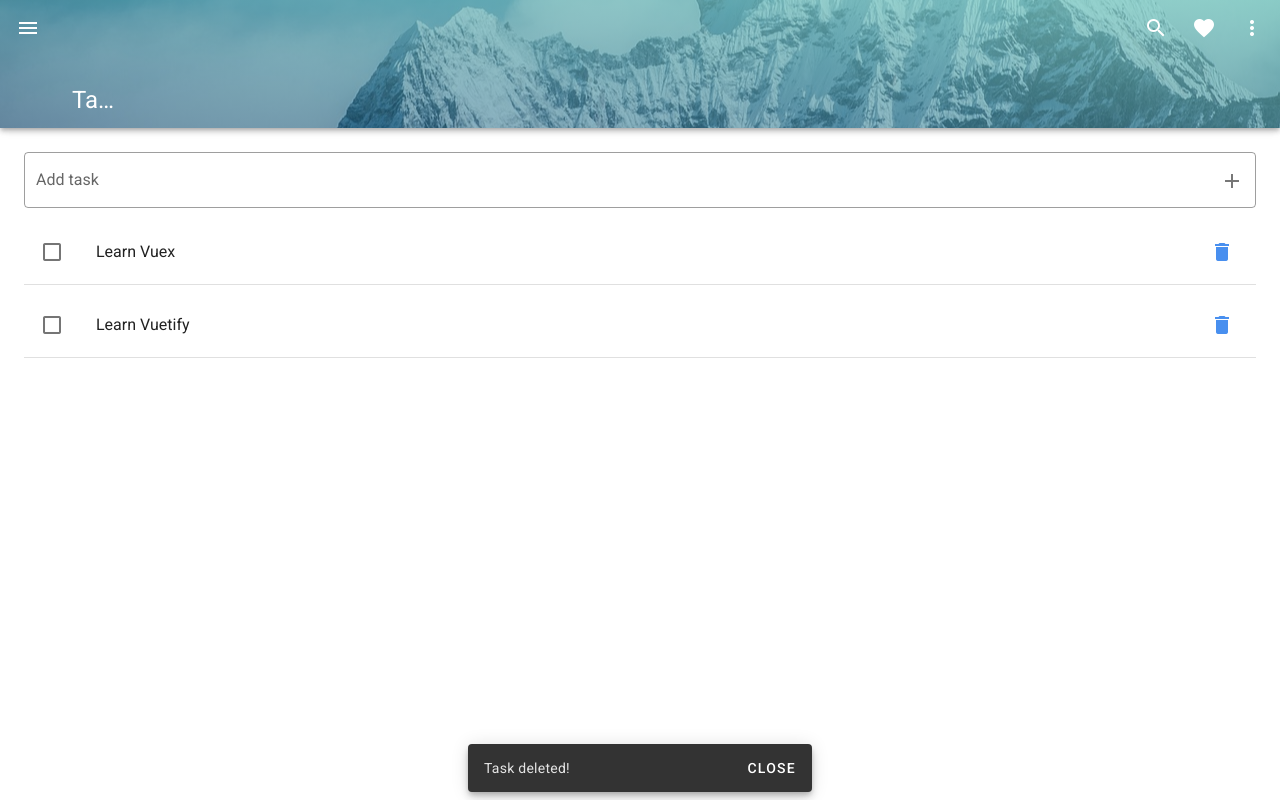
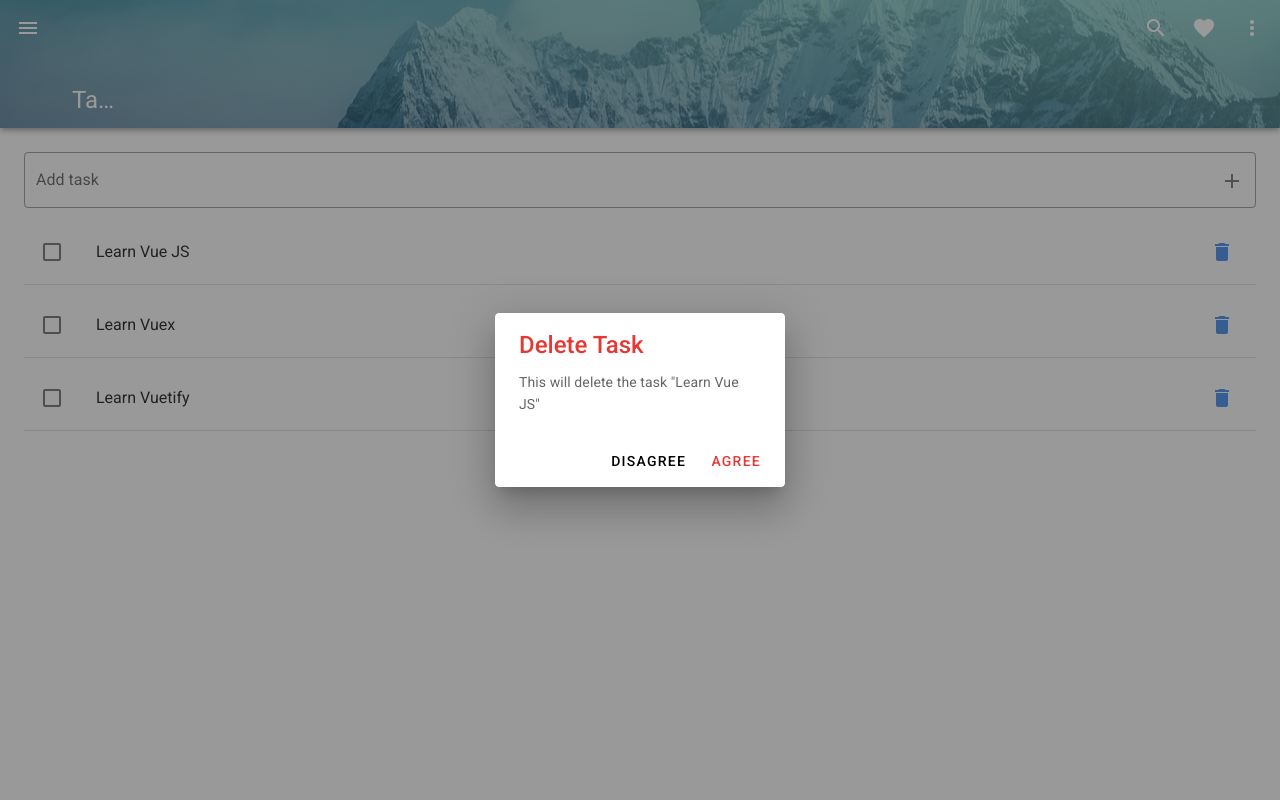
Before and after one commit to shaolinmkz/vuetify, a Vue app: page /#/ in a window 1280 px wide. Both pictures are taken after a click on the button 1222 px from the left and 252 px from the top of the page. Built offline with nearby package versions, Linux system fonts and the light colour scheme.

Commit message:
add delete modal

```diff
--- /dev/null
+++ b/src/components/Todo/Dialog/DeleteDialog.vue
@@ -0,0 +1,40 @@
+<template>
+  <v-row justify="center">
+    <v-dialog v-model="dialog" persistent max-width="290">
+      <v-card>
+        <v-card-title class="red--text text--darken-1 text-h5">
+          Delete Task
+        </v-card-title>
+        <v-card-text
+          >This will delete the task {{ `"${task.title}"` }}</v-card-text
+        >
+        <v-card-actions>
+          <v-spacer></v-spacer>
+          <v-btn color="black darken-1" text @click="$emit('onDeleteComplete')">
+            Disagree
+          </v-btn>
+          <v-btn color="red darken-1" text @click="deleteTask(task.id)">
+            Agree
+          </v-btn>
+        </v-card-actions>
+      </v-card>
+    </v-dialog>
+  </v-row>
+</template>
+
+<script lang="ts">
+import Vue from 'vue';
+
+export default Vue.extend({
+  props: ["task", "toggleDialog", "dialog"],
+  methods: {
+      deleteTask(id: number) {
+      this.$store.dispatch("deleteTask", id);
+      this.$emit("onDeleteComplete");
+    },
+  }
+});
+</script>
+
+<style>
+</style>
--- a/src/components/Todo/ListTasks.vue
+++ b/src/components/Todo/ListTasks.vue
@@ -1,6 +1,18 @@
 <template>
   <v-list subheader two-line flat>
-    <task v-for="task in $store.state.tasks" :key="task.id" :task="task" />
+    <task
+      v-for="task in $store.state.tasks"
+      :key="task.id"
+      :task="task"
+      @onDeleteTrigger="triggerDeleteTask"
+    />
+    <delete-dialog
+      v-if="activeTodo && dialog"
+      :task="activeTodo"
+      :dialog="dialog"
+      :toggleDialog="toggleDialog"
+      @onDeleteComplete="reset"
+    />
   </v-list>
 </template>
 
@@ -8,9 +20,35 @@
 import Vue from "vue";
 import Task from "./Task.vue";
 
+interface ITask {
+  id: number;
+  title: string;
+  completed: boolean;
+}
+
 export default Vue.extend({
   components: {
-    'task': Task,
+    "delete-dialog": () => import("@/components/Todo/Dialog/DeleteDialog.vue"),
+    task: Task,
+  },
+  data() {
+    return {
+      activeTodo: null as ITask | null,
+      dialog: false,
+    };
+  },
+  methods: {
+    triggerDeleteTask(task: ITask) {
+      this.activeTodo = task;
+      this.toggleDialog();
+    },
+    reset() {
+      this.dialog = false;
+      this.activeTodo = null;
+    },
+    toggleDialog() {
+      this.dialog = !this.dialog;
+    },
   },
 });
 </script>
--- a/src/components/Todo/Task.vue
+++ b/src/components/Todo/Task.vue
@@ -18,7 +18,7 @@
           </v-list-item-content>
 
           <v-list-item-action>
-            <v-btn icon @click.stop="deleteTask(task.id)">
+            <v-btn icon @click.stop="triggerDeleteTask(task)">
               <v-icon color="primary lighten-1">mdi-delete</v-icon>
             </v-btn>
           </v-list-item-action>
@@ -26,20 +26,34 @@
       </v-list-item>
       <v-divider></v-divider>
     </div>
+
   </v-list>
 </template>
 
 <script lang="ts">
 import Vue from "vue";
 
+interface ITask {
+  id: number;
+  title: string;
+  completed: boolean;
+}
+
 export default Vue.extend({
-  props: ["task"],
+  props: ["task",],
+
+  data() {
+    return {
+      activeTodo: null,
+      dialog: false,
+    };
+  },
   methods: {
     doneTask(id: number) {
       this.$store.dispatch("doneTask", id);
     },
-    deleteTask(id: number) {
-      this.$store.dispatch("deleteTask", id);
+    triggerDeleteTask(task: ITask) {
+      this.$emit("onDeleteTrigger", task);
     },
   },
 });
```
